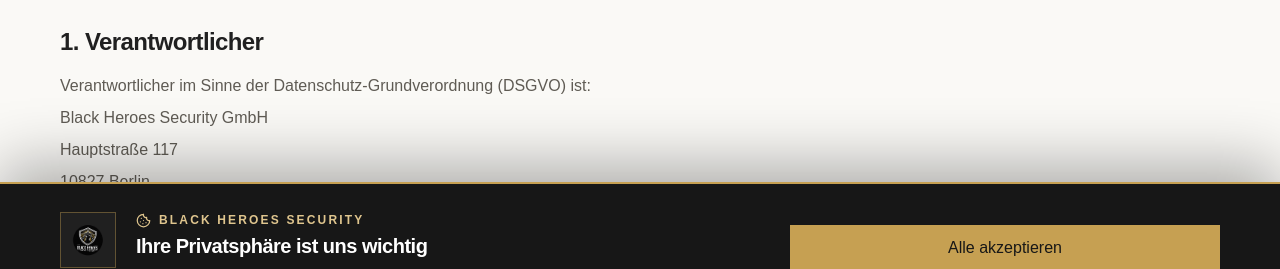
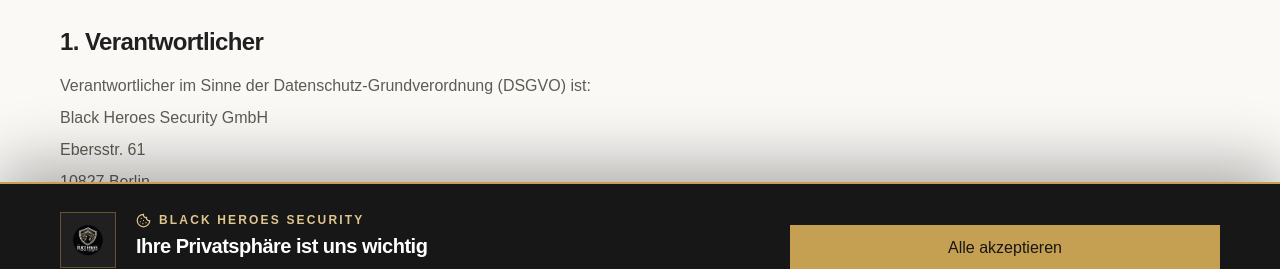
Before and after one commit to Malaminjagana/Blackhero-de, a Next.js app: page /datenschutz in a window 1280 px wide. Shown: the part 380-649 px from the top of the page. Built offline with nearby package versions, Linux system fonts and the light colour scheme.

Commit message:
standort wechseln

```diff
--- a/src/app/datenschutz/page.tsx
+++ b/src/app/datenschutz/page.tsx
@@ -48,7 +48,7 @@ export default function DatenschutzPage() {
               <br />
               Black Heroes Security GmbH
               <br />
-              Hauptstraße 117
+              Ebersstr. 61
               <br />
               10827 Berlin
             </p>
--- a/src/app/impressum/page.tsx
+++ b/src/app/impressum/page.tsx
@@ -37,7 +37,7 @@ export default function ImpressumPage() {
           <h2 className="font-extrabold text-[#202020]">Angaben gemäß § 5 DDG</h2>
           <p className="mt-2">
             Black Heroes Security GmbH<br />
-            Hauptstraße 117<br />
+            Ebersstr. 61<br />
             10827 Berlin
           </p>
         </section>
```
